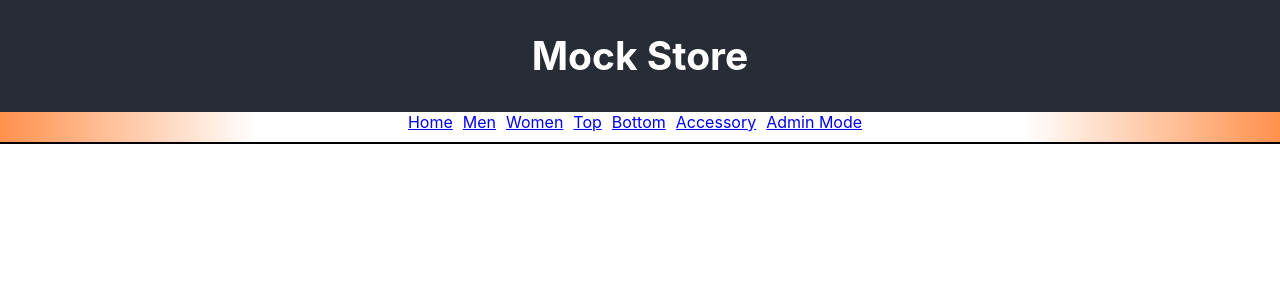
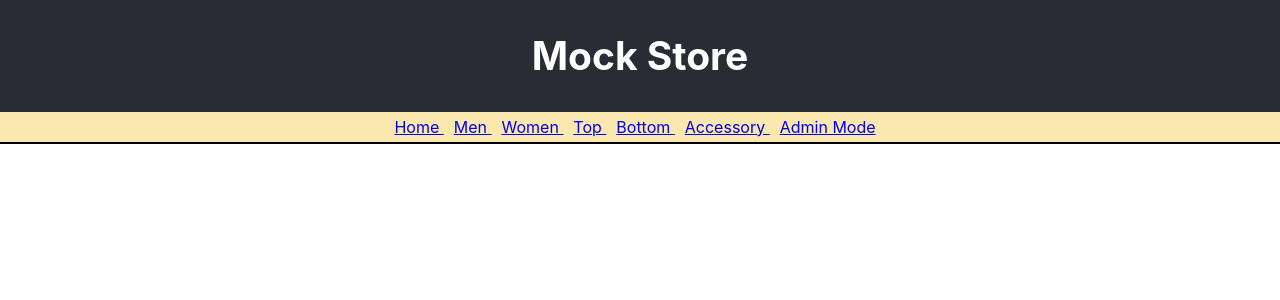
Before and after one commit to Allan5829/mock-store-frontend, a React (Create React App) app: page /admin/products_delete in a window 1280 px wide. Shown: the top 300 px of the page. Built offline with nearby package versions, Linux system fonts and the light colour scheme.

Commit message:
reorganizes code in both NavBar Components, creates css file for both components, and refactors code in each component.

```diff
--- a/src/components/AdminNavBar.js
+++ b/src/components/AdminNavBar.js
@@ -1,40 +1,39 @@
+import '../cssFolder/NavBar.css';
 import React from 'react';
 import { NavLink } from 'react-router-dom';
 
 const NavBar = (props) => {
   return (
-    <div style={{ borderBottom: '2px solid black', paddingBottom: '10px', marginBottom: '12px' }}>
+    <div className="admin">
+      <div className="nav-bar">
+
         <NavLink
-        style={{ marginRight: '10px' }}
+          className="nav-link-margin"
           to="/admin"
-      >
-        Admin Home
-      </NavLink>
+        > Admin Home </NavLink>
+
         <NavLink
-        style={{ marginRight: '10px' }}
+          className="nav-link-margin"
           to="/products"
-      >
-        Products
-      </NavLink>
+        > Products </NavLink>
+
         <NavLink
-        style={{ marginRight: '10px' }}
+          className="nav-link-margin"
           to="/admin/products_new"
-      >
-        Add Products
-      </NavLink>
+        > Add Products </NavLink>
+
         <NavLink
-        style={{ marginRight: '10px' }}
+          className="nav-link-margin"
           to="/admin/products_delete"
-      >
-        Delete Products
-      </NavLink>
+        > Delete Products </NavLink>
+
         <NavLink
-        style={{ marginRight: '10px' }}
+          className="nav-link-margin"
           to="/"
           onClick={props.switchAdmin}
-      >
-        Consumer Mode
-      </NavLink>
+        > Consumer Mode </NavLink>
+
+      </div>
     </div>
   );
 }
--- a/src/components/NavBar.js
+++ b/src/components/NavBar.js
@@ -1,57 +1,54 @@
+import '../cssFolder/NavBar.css';
 import React from 'react';
 import { NavLink } from 'react-router-dom';
 
 const NavBar = (props) => {
   return (
-    <div style={{ borderBottom: '2px solid black', paddingBottom: '10px', marginBottom: '12px' }}>
+    <div className="consumer">
+      <div className="nav-bar">
+
         <NavLink
-        style={{ marginRight: '10px' }}
+          className="nav-link-margin"
           to="/"
-      >
-        Home
-      </NavLink>
+        > Home </NavLink>
+
         <NavLink
-        style={{ marginRight: '10px' }}
+          className="nav-link-margin"
           to="/products"
           onClick={props.handleClick}
-      >
-        Men
-      </NavLink>
+        > Men </NavLink>
+
         <NavLink
-        style={{ marginRight: '10px' }}
+          className="nav-link-margin"
           to="/products"
           onClick={props.handleClick}
-      >
-        Women
-      </NavLink>
+        > Women </NavLink>
+
         <NavLink
-        style={{ marginRight: '10px' }}
+          className="nav-link-margin"
           to="/products"
           onClick={props.handleClick}
-      >
-        Top
-      </NavLink>
+        > Top </NavLink>
+
         <NavLink
-        style={{ marginRight: '10px' }}
+          className="nav-link-margin"
           to="/products"
           onClick={props.handleClick}
-      >
-        Bottom
-      </NavLink>
+        > Bottom </NavLink>
+
         <NavLink
-        style={{ marginRight: '10px' }}
+          className="nav-link-margin"
           to="/products"
           onClick={props.handleClick}
-      >
-        Accessory
-      </NavLink>
+        > Accessory </NavLink>
+
         <NavLink
-        style={{ marginRight: '10px' }}
+          className="nav-link-margin"
           to="/admin"
           onClick={props.switchAdmin}
-      >
-        Admin Mode
-      </NavLink>
+        > Admin Mode </NavLink>
+
+      </div>
     </div>
   );
 }
--- /dev/null
+++ b/src/cssFolder/NavBar.css
@@ -0,0 +1,14 @@
+.nav-bar{
+    border-Bottom: 2px solid black;
+    padding-Top: 5px;
+    padding-Bottom: 5px;
+}
+.nav-link-margin{
+    margin-Right: 10px;
+}
+.consumer{
+    background-Color: rgb(250, 232, 174);
+}
+.admin{
+    background-Color: rgb(247, 161, 128);
+}
```
Also changed, not shown: 1 other file (tests, documents, lock files or other folders). Lines whose indentation alone changed are shown as unchanged.
